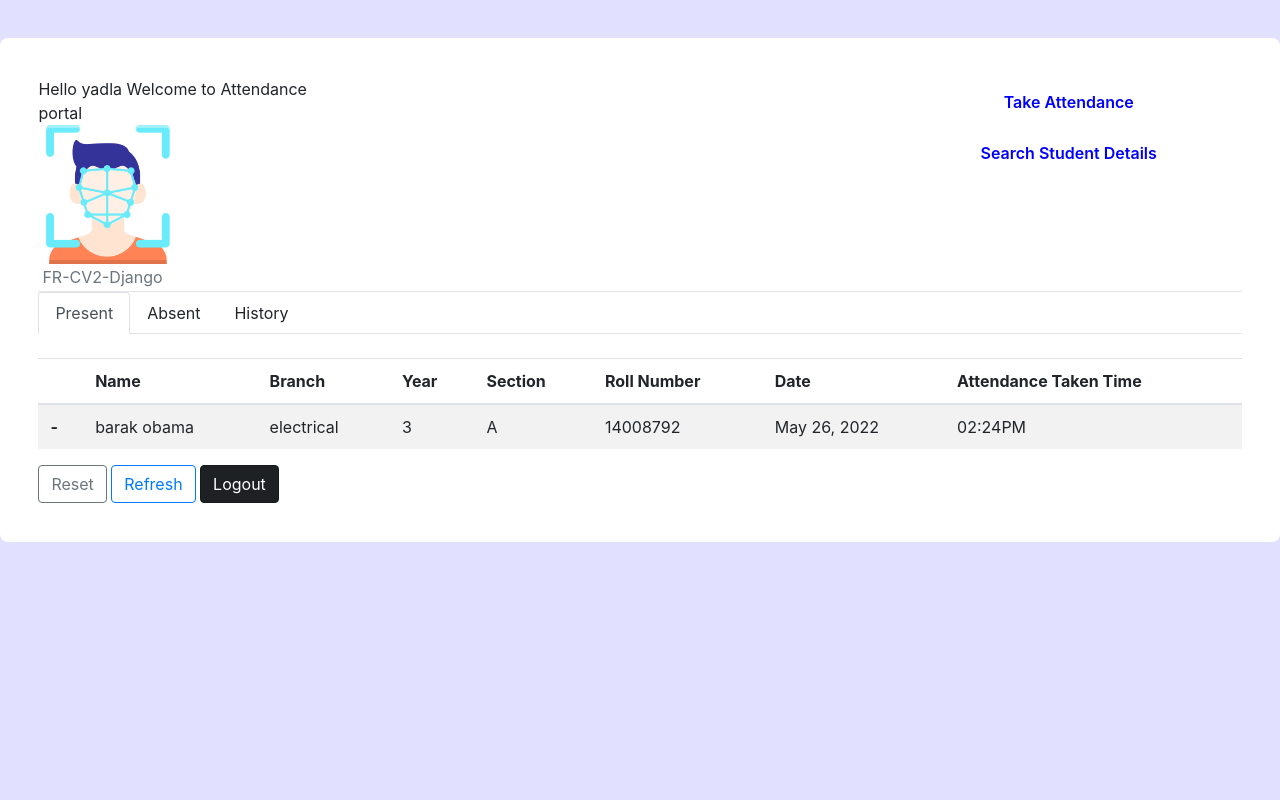
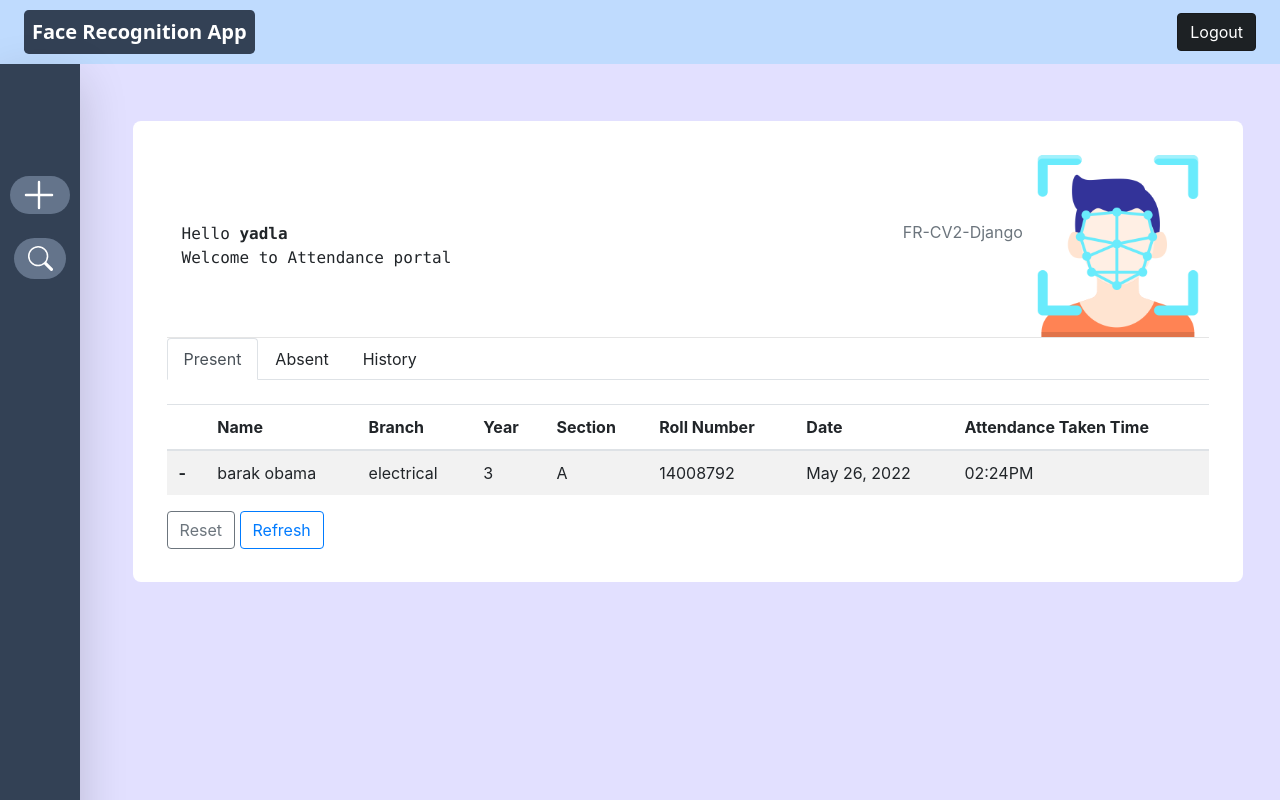
Before and after one commit to Manihellodjango/Face_recognition_based_Attendance, a Django app: page /index/ in a window 1280 px wide. Run offline with Django 3.2, Linux system fonts and the light colour scheme; a user stored in the database is signed in; data comes from the database, SQL or seed files in the repository; both versions use the stored data as it was after the commit; some libraries are stand-ins or nearby versions.

Commit message:
update dashboard

```diff
--- a/Attendance/templates/Attendance/index.html
+++ b/Attendance/templates/Attendance/index.html
@@ -2,27 +2,64 @@
 {% load static %}
 {% block content %}
 
-<div class="container emp-profile">
-
-    <div class="row">
-        <div class="col-md-3">
-            {% if request.user.is_authenticated %}
-                  <p> Hello {{request.user}} Welcome to Attendance portal</p>
-            {% endif %}
-
-            <img src="{% static 'img/fcicon.png'%}" alt="" width="50%">
-            <h6 class="text-muted p-1"> FR-CV2-Django</h6>
+<!-- navbar -->
+<div class="min-h-full">
+    <nav class="bg-blue-200 z-10">
+        <div class="max-w-7xl mx-auto px-4 sm:px-6 lg:px-8">
+            <div class="flex items-center justify-between h-16">
+                <div class="flex items-center">
+                    <div class="flex-shrink-0">
+                        <h2 class="font-sans text-xl font-bold bg-slate-700 text-white p-2 rounded-lg">Face Recognition
+                            App</h2>
+                    </div>
 
                 </div>
-        <div class="col-md-6">
-            <div class="profile-head">
+                <div>
+                    <a href="{% url 'logout' %}"><button type="button"
+                            class="btn btn-dark btn-large active">Logout</button></a>
+                </div>
+
             </div>
         </div>
-        <div class="col-md-3">
-            <a target="_blank" class="scan" href="{% url 'details' %}"><input type="submit" class="profile-edit-btn m-2"
-                    name="btnAddMore" value="Take Attendance" /></a>
-            <a   href="{% url 'profiles' %}"><input type="submit" class="profile-edit-btn m-2 "
-                        name="btnAddMore" value="Search Student Details" /></a>
+    </nav>
+    <div class="fixed  left-0 h-screen w-20 m-0 flex flex-col bg-slate-700 text-white shadow-lg">
+        <span class="mx-2.5 mt-28 px-2.5 mb-4 bg-slate-500 hover:bg-slate-600 cursor-pointer rounded-full">
+            <a target="_blank" class="scan" href="{% url 'details' %}">
+                <svg xmlns="http://www.w3.org/2000/svg" width="38" height="38" fill="currentColor" class="bi bi-plus-lg"
+                    viewBox="0 0 16 16">
+                    <path fill-rule="evenodd"
+                        d="M8 2a.5.5 0 0 1 .5.5v5h5a.5.5 0 0 1 0 1h-5v5a.5.5 0 0 1-1 0v-5h-5a.5.5 0 0 1 0-1h5v-5A.5.5 0 0 1 8 2Z" />
+                </svg>
+            </a>
+
+        </span>
+        <span class="mx-3.5  px-3.5 py-2 mb-4 bg-slate-500 hover:bg-slate-600 cursor-pointer rounded-full">
+            <a href="{% url 'profiles' %}">
+                <svg xmlns="http://www.w3.org/2000/svg" width="25" height="25" fill="currentColor" class="bi bi-search"
+                    viewBox="0 0 16 16">
+                    <path
+                        d="M11.742 10.344a6.5 6.5 0 1 0-1.397 1.398h-.001c.03.04.062.078.098.115l3.85 3.85a1 1 0 0 0 1.415-1.414l-3.85-3.85a1.007 1.007 0 0 0-.115-.1zM12 6.5a5.5 5.5 0 1 1-11 0 5.5 5.5 0 0 1 11 0z" />
+                </svg>
+            </a>
+        </span>
+    </div>
+    <main>
+        <div class="w-11/12 mx-0 py-6 sm:px-6 lg:px-8 mx-auto">
+            <!-- Replace with your content -->
+            <div class="container emp-profile mx-12 ">
+
+                <div class="profile-details">
+                    <div class="flex flex-row justify-around items-center">
+                        <div class="col-md-5">
+                            {% if request.user.is_authenticated %}
+                            <p class="font-mono font-medium tracking-normal">Hello <strong>{{request.user}}</strong></p>
+                            <p class="font-mono font-medium tracking-normal"> Welcome to Attendance portal</p>
+                        </div>
+                        {% endif %}
+                        <div class="">
+                            <img src="{% static 'img/fcicon.png'%}" alt="" width="30%" class="float-right">
+                            <h6 class="text-muted p-1 float-right my-16"> FR-CV2-Django</h6>
+                        </div>
                     </div>
                 </div>
                 <hr>
@@ -32,12 +69,12 @@
                             aria-controls="home" aria-selected="true">Present</a>
                     </li>
                     <li class="nav-item" role="presentation">
-            <a class="nav-link" id="absent-tab" data-toggle="tab" href="#absent" role="tab" aria-controls="profile"
-                aria-selected="false">Absent</a>
+                        <a class="nav-link" id="absent-tab" data-toggle="tab" href="#absent" role="tab"
+                            aria-controls="profile" aria-selected="false">Absent</a>
                     </li>
                     <li class="nav-item" role="presentation">
-            <a class="nav-link" id="history-tab" data-toggle="tab" href="#history" role="tab" aria-controls="contact"
-                aria-selected="false">History</a>
+                        <a class="nav-link" id="history-tab" data-toggle="tab" href="#history" role="tab"
+                            aria-controls="contact" aria-selected="false">History</a>
                     </li>
                 </ul>
 
@@ -73,11 +110,10 @@
                                 {% endfor%}
                             </tbody>
                         </table>
-            <a href="{% url 'reset' %}"><button type="button" class="btn btn-outline-secondary">Reset</button></a>
-            <a href="{% url 'index' %}"><button type="button" class="btn btn-outline-primary">Refresh</button></a>
-            <a href="{% url 'logout' %}"><button type="button" class="btn btn-dark btn-large active">Logout</button></a>
-
-
+                        <a href="{% url 'reset' %}"><button type="button"
+                                class="btn btn-outline-secondary">Reset</button></a>
+                        <a href="{% url 'index' %}"><button type="button"
+                                class="btn btn-outline-primary">Refresh</button></a>
                     </div>
 
                     <div class="tab-pane fade" id="absent" role="tabpanel" aria-labelledby="profile-tab">
@@ -130,11 +166,19 @@
                                 {% endfor%}
                             </tbody>
                         </table>
-            <a href="{% url 'clear_history' %}"><button type="button" class="btn btn-outline-secondary">Clear History</button></a>
+                        <a href="{% url 'clear_history' %}"><button type="button"
+                                class="btn btn-outline-secondary">Clear
+                                History</button></a>
                     </div>
                 </div>
 
             </div>
+            <!-- /End replace -->
+        </div>
+    </main>
+</div>
+
+
 <script>
     $(".scan").click(function () {
         var postData = { csrfmiddlewaretoken: '{{ csrf_token }}' }
```
Also changed, not shown: Attendance/templates/Attendance/login_register.html (+29 -15 lines), db.sqlite3. Lines whose indentation alone changed are shown as unchanged.
